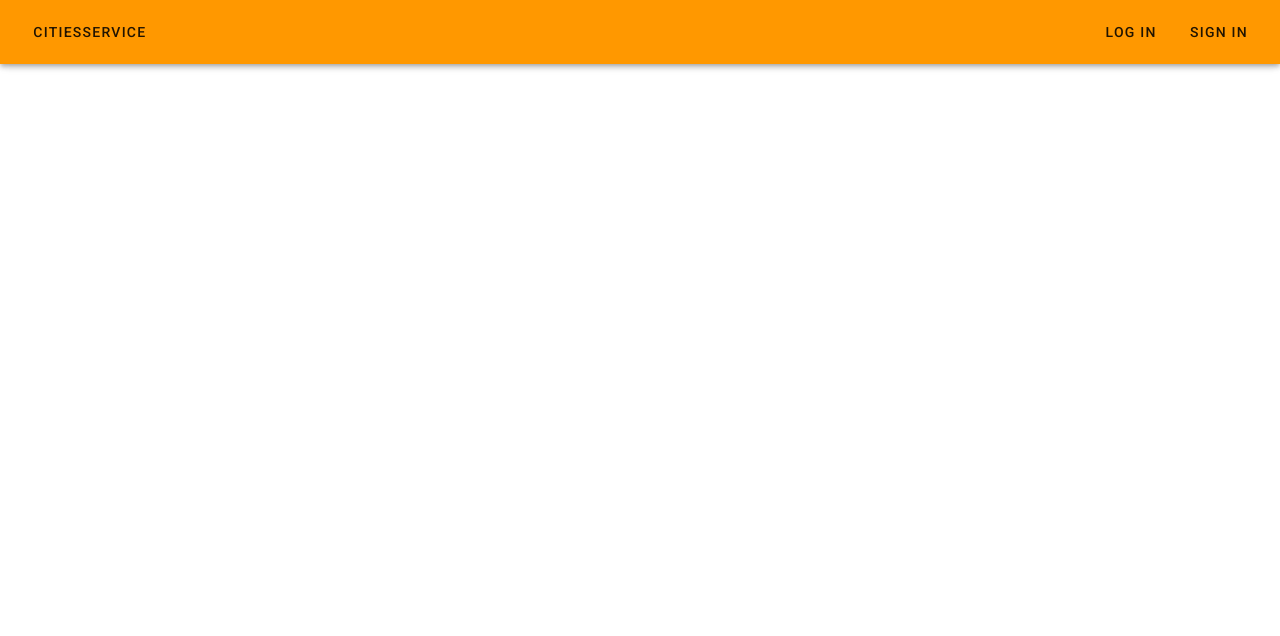
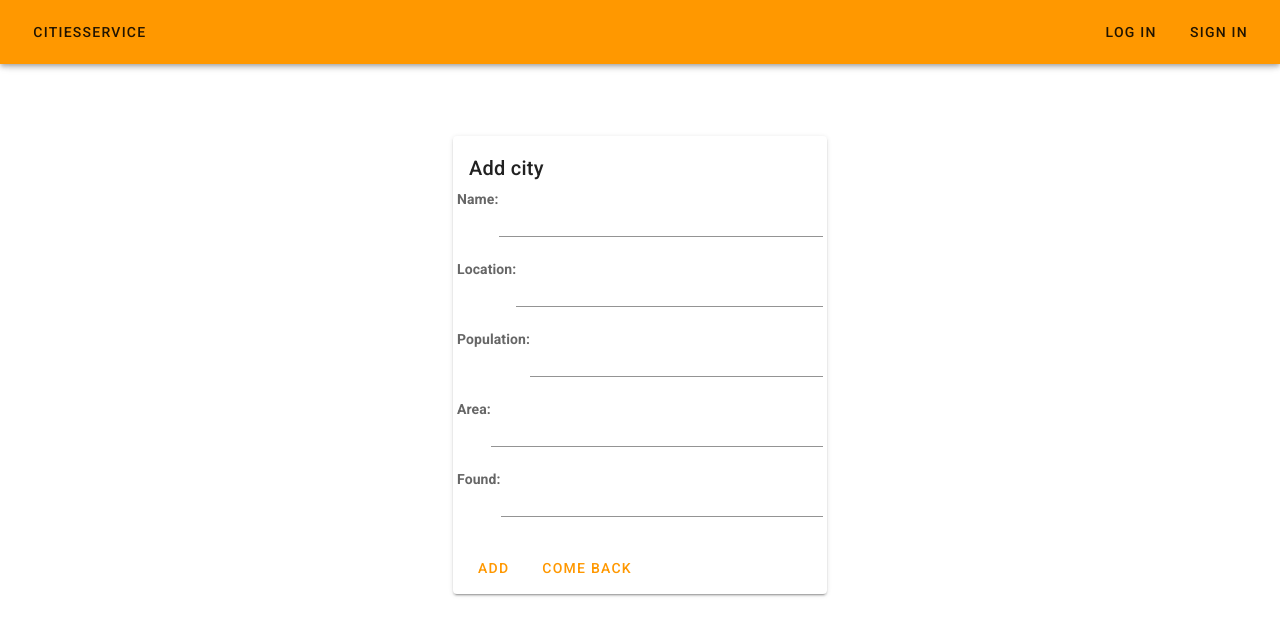
Before and after one commit to safchug/citires-vue-project, a Vue app: page /addcity in a window 1280 px wide. Shown: the top 636 px of the page. Built offline with nearby package versions, Linux system fonts and the light colour scheme.

Commit message:
added update and adding new city ability

```diff
--- a/src/components/AddCityForm.vue
+++ b/src/components/AddCityForm.vue
@@ -1,5 +1,84 @@
-<tamplate>
-<div>
-  AddCityForm
-</div>
-</tamplate>
+<template>
+  <v-container >
+    <v-card
+        class="mx-auto my-12"
+        max-width="374"
+    >
+      <v-card-title>Add city</v-card-title>
+      <v-card-text>
+        <v-row>
+          <strong>Name: </strong><v-text-field v-model="name"></v-text-field>
+        </v-row>
+        <v-row>
+          <strong>Location: </strong><v-text-field v-model="location"></v-text-field>
+        </v-row>
+        <v-row>
+          <strong>Population: </strong><v-text-field v-model="population"></v-text-field>
+        </v-row>
+        <v-row>
+          <strong>Area: </strong><v-text-field v-model="area"></v-text-field>
+        </v-row>
+        <v-row>
+          <strong>Found: </strong><v-text-field v-model="found"></v-text-field>
+        </v-row>
+        <template v-if="addingStatus">
+          <v-row>
+            <v-alert
+            >{{addingStatus}}</v-alert>
+          </v-row>
+        </template>
+      </v-card-text>
+      <v-card-actions>
+        <v-btn
+            color="orange"
+            text
+            @click="addCity()"
+        >
+          Add
+        </v-btn>
+        <v-btn
+            color="orange"
+            text
+            @click="comeBack()"
+        >
+          Come back
+        </v-btn>
+
+      </v-card-actions>
+    </v-card>
+  </v-container>
+</template>
+
+<script>
+import {mapActions, mapGetters} from "vuex";
+
+export default {
+  data: ()=> ({
+    name: '',
+    location: '',
+    population: '',
+    area: '',
+    found: ''
+  }),
+  computed: {
+    ...mapGetters(['addingStatus']),
+  },
+  methods: {
+    ...mapActions(['addCity']),
+    add() {
+      let city = {
+       name: this.name,
+        location: this.location,
+        population: this.population,
+        area: this.area,
+        found: this.found};
+
+      console.log(city);
+      this.addCity(city);
+    },
+    comeBack() {
+      this.$router.push('/');
+    }
+  }
+}
+</script>
--- a/src/components/CitiesList.vue
+++ b/src/components/CitiesList.vue
@@ -27,12 +27,13 @@
         <td>{{ city.name }}</td>
         <td>{{ city.population }}</td>
         <td width="285"><v-btn @click="openCityInfo(city.id)">info</v-btn>
-        <v-btn @click="openCityInfo(city.id)">Update</v-btn>
+        <v-btn @click="updateCityForm(city.id)">Update</v-btn>
         <v-btn @click="deleteCityWithId(city.id)">Delete</v-btn></td>
       </tr>
       </tbody>
     </template>
   </v-simple-table>
+      <v-btn @click="GoToAddCityForm()">AddCity</v-btn>
     </v-col>
   </v-row>
 </v-container>
@@ -55,6 +56,12 @@ export default {
     },
     deleteCityWithId(id) {
       this.deleteCity(id);
+    },
+    updateCityForm(id){
+      router.push(`/update/${id}`);
+    },
+    GoToAddCityForm(){
+      router.push('/addcity');
     }
   },
   mounted() {
--- a/src/components/CityInfo.vue
+++ b/src/components/CityInfo.vue
@@ -27,11 +27,17 @@
         <v-row>
           <strong>Mail: </strong>{{city.user.mail}}
         </v-row>
+        <v-row v-if="failureMessage">
+          <v-alert
+              type="error"
+          >{{failureMessage}}</v-alert>
+        </v-row>
       </v-card-text>
       <v-card-actions>
         <v-btn
             color="orange"
             text
+            @click="updateCity(city.id)"
         >
           Update
         </v-btn>
@@ -39,8 +45,16 @@
         <v-btn
             color="orange"
             text
+            @click="deleteCityWithId(city.id)"
         >
           Delete
+        </v-btn>
+        <v-btn
+            color="orange"
+            text
+            @click="comeBack()"
+        >
+          Come back
         </v-btn>
       </v-card-actions>
     </v-card>
@@ -54,10 +68,21 @@ export default {
   data: ()=> ({
 
   }),
-  computed: mapGetters(['city', 'failureMessage']),
-  methods: mapActions(['fetchCitiesWithId']),
-  mounted() {
-    this.fetchCitiesWithId(this.$route.params.id);
+    computed: mapGetters(['city', 'failureMessage']),
+    methods: {
+      ...mapActions(['fetchCityWithId', 'deleteCity']),
+      deleteCityWithId(id) {
+        this.deleteCity(id);
+      },
+      updateCity(id){
+        this.$router.push(`/update/${id}`);
+      },
+      comeBack(){
+        this.$router.push('/');
+      }
+    },
+    mounted() {
+      this.fetchCityWithId(this.$route.params.id);
+    }
   }
-}
 </script>
--- a/src/components/UpdateCityForm.vue
+++ b/src/components/UpdateCityForm.vue
@@ -1,5 +1,93 @@
-<tamplate>
-<div>
-  UpdateCityForm
-</div>
-</tamplate>
+<template>
+    <v-container >
+      <v-card
+          class="mx-auto my-12"
+          max-width="374"
+      >
+        <v-card-title >{{city.name}}</v-card-title>
+        <v-card-text>
+          <v-row>
+            <strong>Location: </strong><v-text-field v-model="location"></v-text-field>
+          </v-row>
+          <v-row>
+            <strong>Population: </strong><v-text-field v-model="population"></v-text-field>
+          </v-row>
+          <v-row>
+            <strong>Area: </strong><v-text-field v-model="area"></v-text-field>
+          </v-row>
+          <v-row>
+            <strong>Found: </strong><v-text-field v-model="found"></v-text-field>
+          </v-row>
+          <template v-if="updateStus">
+            <v-row>
+              <v-alert
+              >{{updateStus}}</v-alert>
+            </v-row>
+          </template>
+        </v-card-text>
+        <v-card-actions>
+          <v-btn
+              color="orange"
+              text
+              @click="updateCity(city.id)"
+          >
+            Update
+          </v-btn>
+
+          <v-btn
+              color="orange"
+              text
+              @click="comeBack()"
+          >
+            Come back
+          </v-btn>
+
+        </v-card-actions>
+      </v-card>
+    </v-container>
+</template>
+
+<script>
+import {mapActions, mapGetters} from "vuex";
+
+export default {
+  data: ()=> ({
+    name: '',
+    location: '',
+    population: '',
+    area: '',
+    found: ''
+  }),
+  computed: {
+    ...mapGetters(['city', 'failureMessage', 'updateStus']),
+  },
+  methods: {
+    ...mapActions(['fetchCityWithId', 'updateCityWithId']),
+    updateCity(id) {
+      let data = {
+        location: this.location,
+        population: this.population,
+        area: this.area,
+        found: this.found};
+      console.log(data);
+      this.updateCityWithId({id, data});
+    },
+    comeBack(){
+      this.$router.push('/');
+    }
+  },
+  mounted() {
+    this.fetchCityWithId(this.$route.params.id);
+  },
+
+  watch: {
+    city: function () {
+      this.name = this.city.name;
+      this.location = this.city.location;
+      this.population = this.city.population;
+      this.area = this.city.area;
+      this.found = this.city.found;
+    }
+  }
+}
+</script>
--- a/src/store/modules/cities.js
+++ b/src/store/modules/cities.js
@@ -1,4 +1,5 @@
 import RequestHandler from "@/utils/RequestHandler";
+import router from '@/components/Router';
 
 export default {
     actions: {
@@ -11,7 +12,7 @@ export default {
                 ctx.commit('setFailureMessage', 'Something went wrong...');
             }
             },
-        async fetchCitiesWithId(ctx, id) {
+        async fetchCityWithId(ctx, id) {
             try{
                 let response = await RequestHandler.fetchCitiesWithId(id);
                 console.log(response.data);
@@ -30,9 +31,42 @@ export default {
                 let response = await RequestHandler.deleteCity(id, token);
                 if(response.status === 200) {
                     ctx.commit('deleteCity', id);
+                    router.push('/');
+                } else if(response.status === 401) {
+                    ctx.commit('setFailureMessage', 'Access is forbiten');
+                } else if (response.status === 403){
+                    ctx.commit('setFailureMessage', 'You can`t do it');
+                } else {
+                    ctx.commit('setFailureMessage', 'Something went wrong');
                 }
             } catch (err) {
-
+                ctx.commit('setFailureMessage', 'Something went wrong');
+            }
+        },
+        async updateCityWithId(ctx, obj){
+            try {
+                let token = localStorage.getItem('accs_tkn');
+                let response = await RequestHandler.updateCity(obj.id, token, obj.data);
+                if(response.status === 200) {
+                    ctx.commit('setUpdateStatus', 'City successfuly updated');
+                } else if(response.status === 403){
+                    ctx.commit('setUpdateStatus', 'You can`t do it');
+                }
+            } catch (err) {
+                ctx.commit('setUpdateStatus', 'Something went wrong');
+            }
+        },
+        async addCity(ctx, city){
+            try {
+                let token = localStorage.getItem('accs_tkn');
+                let response = await RequestHandler.addCity(city, token);
+                if(response.status === 200) {
+                    ctx.commit('setAddingStatus', 'City successfuly added');
+                } else {
+                    ctx.commit('setAddingStatus', 'Something went wrong');
+                }
+            } catch (err) {
+                ctx.commit('setAddingStatus', 'Something went wrong');
             }
         }
     },
@@ -51,12 +85,20 @@ export default {
             if(state.cities.length !== 0) {
                 state.cities = state.cities.filter(item=> item.id !== id);
             }
+        },
+        setUpdateStatus(state, msg) {
+            state.updateStus = msg;
+        },
+        setAddingStatus(state, msg) {
+            state.addingStutus = msg;
         }
     },
     state: {
         cities: [],
         city: {},
-        failureMessage: ''
+        failureMessage: '',
+        updateStus: '',
+        addingStutus: '',
     },
 
     getters:{
@@ -68,6 +110,12 @@ export default {
         },
         city(state) {
             return state.city;
+        },
+        updateStus(state){
+            return state.updateStus;
+        },
+        addingStatus(state) {
+            return state.addingStutus;
         }
     }
 }
--- a/src/utils/RequestHandler.js
+++ b/src/utils/RequestHandler.js
@@ -92,6 +92,7 @@ export default {
     async deleteCity(id, token) {
         let response;
         try {
+            console.log( `http://localhost:3000/api/cities/${id}`);
             response = await axios({
                 method: 'delete',
                 url: `http://localhost:3000/api/cities/${id}`,
@@ -111,5 +112,46 @@ export default {
             response = {data: 'Something went wrong', status: 500};
             return response;
         }
+    },
+    async updateCity(id, token, data) {
+        let response;
+        try {
+            console.log('action: ', data);
+            response = await axios({
+                method: 'put',
+                url: `http://localhost:3000/api/cities/${id}`,
+                headers: {'Authorization': `beaber ${token}`},
+                data
+            });
+            return response;
+        } catch (err) {
+            if(err.message.includes('403')) {
+                response = {data: 'You can`t do it', status: 403};
+                return response;
+            }
+
+            response = {data: 'Something went wrong', status: 500};
+            return response;
+        }
+
+    },
+    async addCity(city, token) {
+            let response;
+            try {
+                console.log(city);
+                response = await axios({
+                    method: 'post',
+                    url:'http://localhost:3000/api/cities',
+                    headers: {'Authorization': `beaber ${token}`},
+                    data: city
+                });
+                console.log(response);
+                return response;
+            } catch (err) {
+                response = {data: 'Something went wrong',
+                    status: 500}
+
+                return response;
+            }
     }
 }
```
